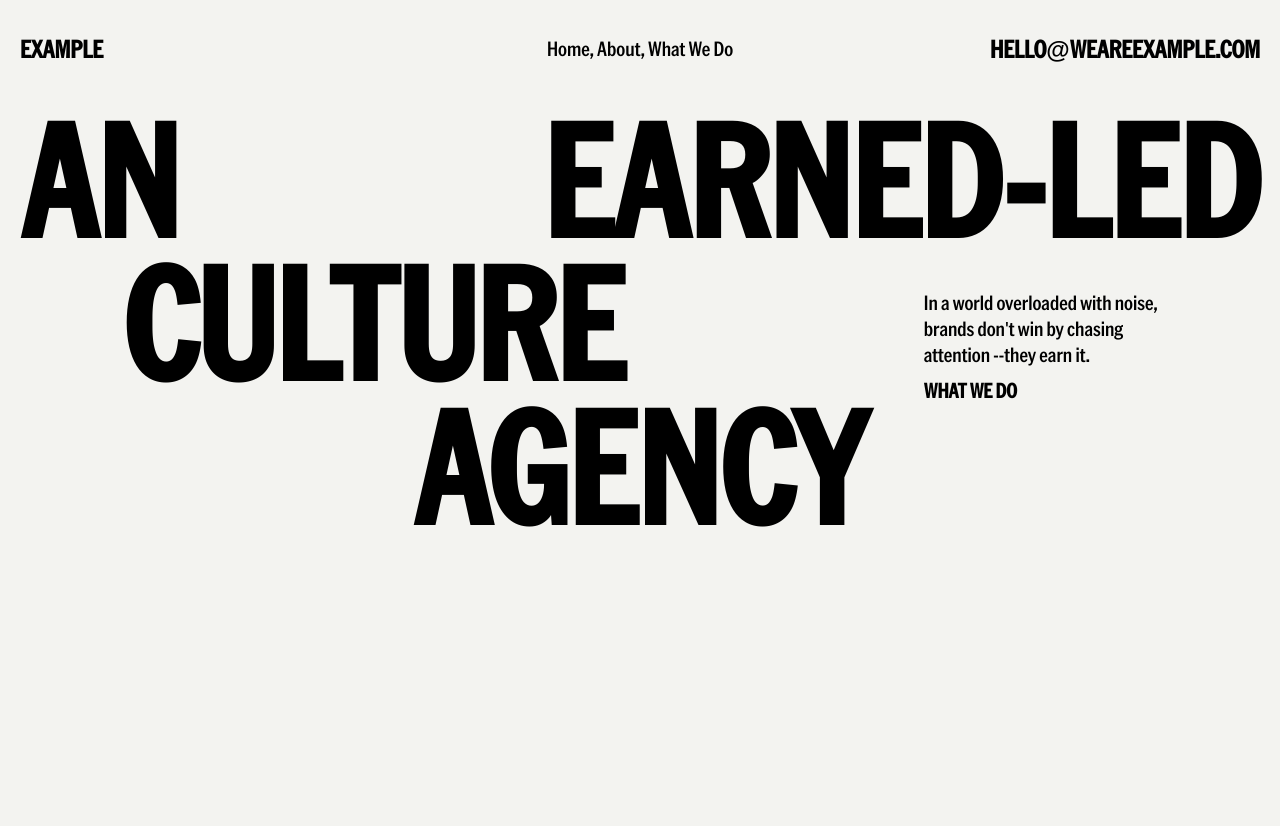
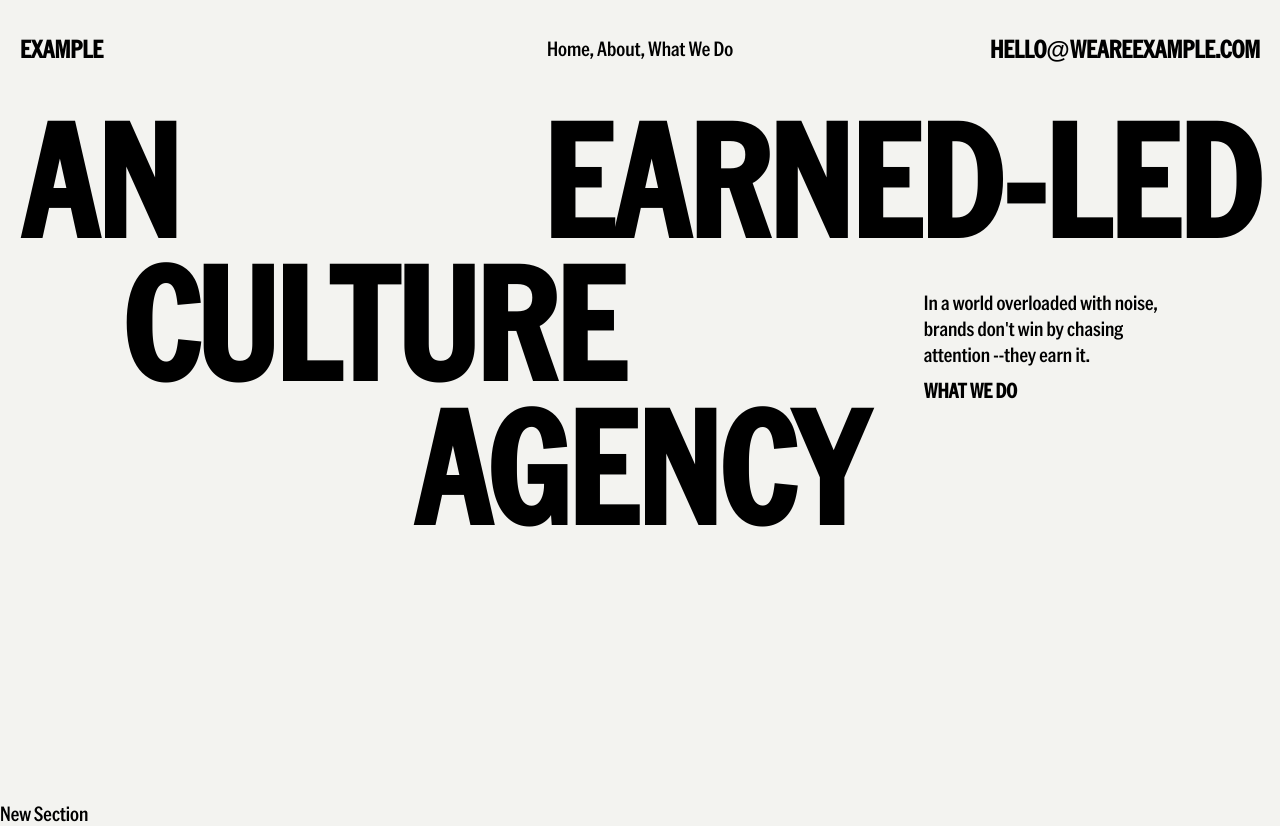
Before and after one commit to jasmeher/github-class, a plain HTML site: page index.html in a window 1280 px wide. Before the commit the page ends 800 px from the top, so only its background shows below. Drawn offline with Linux system fonts and the light colour scheme.

Commit message:
added new section to index

```diff
--- a/index.html
+++ b/index.html
@@ -42,5 +42,7 @@
         <h1 class="hero-row-bottom-heading">AGENCY</h1>
       </div>
     </section>
+
+    <section>New Section</section>
   </body>
 </html>
```
